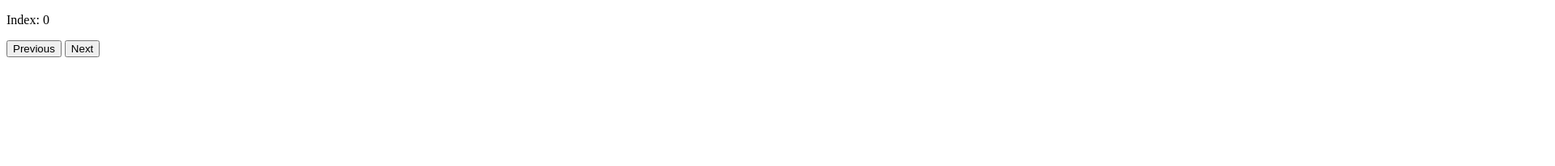
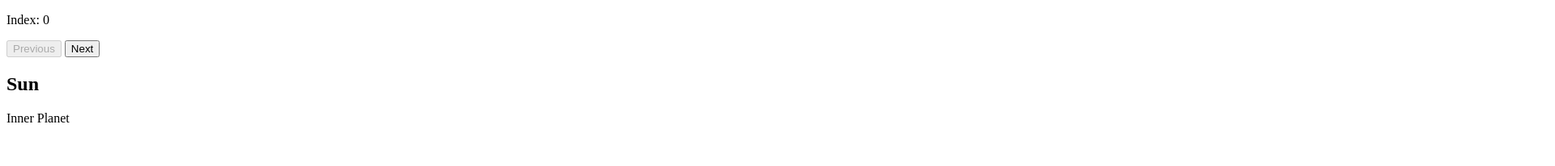
Before and after one commit to kinDVD/Lab-planet-display, a plain HTML site: page index.html in a window 1280 px wide. Shown: the top 206 px of the page at 81% size, 1920 px wide, since content can reach past the window. Drawn offline with Linux system fonts and the light colour scheme.

Commit message:
added sun and pluto :p

```diff
--- a/index.html
+++ b/index.html
@@ -12,7 +12,7 @@
         <button id="previous" onclick="changeIndex(-1)">Previous</button>
         <button id="next" onclick="changeIndex(1)">Next</button>
     <div id ="planetsDisplay">
-    <h2 id = "pname"></h2>
+    <h2 id = "name"></h2>
     <p id = "inner"></p>
     <div id = "visual"></div>
     </div>
--- a/script.js
+++ b/script.js
@@ -1,4 +1,5 @@
 let planets = [
+    {name: "Sun", inner: true, diameter: 865370, color: "#FFFF00"},
     {name: "Mercury", inner: true, diameter: 3031.9, color:"#696969"},
     {name: "Venus" , inner: true, diameter: 7520.8, color: "#b89165"},
     {name: "Earth" , inner: true, diameter: 7917.5, color: "#5a5b86"},
@@ -6,7 +7,8 @@ let planets = [
     {name: "Jupiter" , inner: false, diameter: 86881, color: "#f6a049"},
     {name: "Saturn" , inner: false, diameter: 72367, color: "#dcd3a1"},
     {name: "Uranus" , inner: false, diameter: 31518, color: "#b4d9df"},
-    {name: "Neptune" , inner: false, diameter: 30599, color: "#456eff"}
+    {name: "Neptune" , inner: false, diameter: 30599, color: "#456eff"},
+    {name: "Pluto", inner: false, diameter: 1476, color: "#ccba99"}
 ];
 
 let indexNode = document.querySelector("#index");
```
